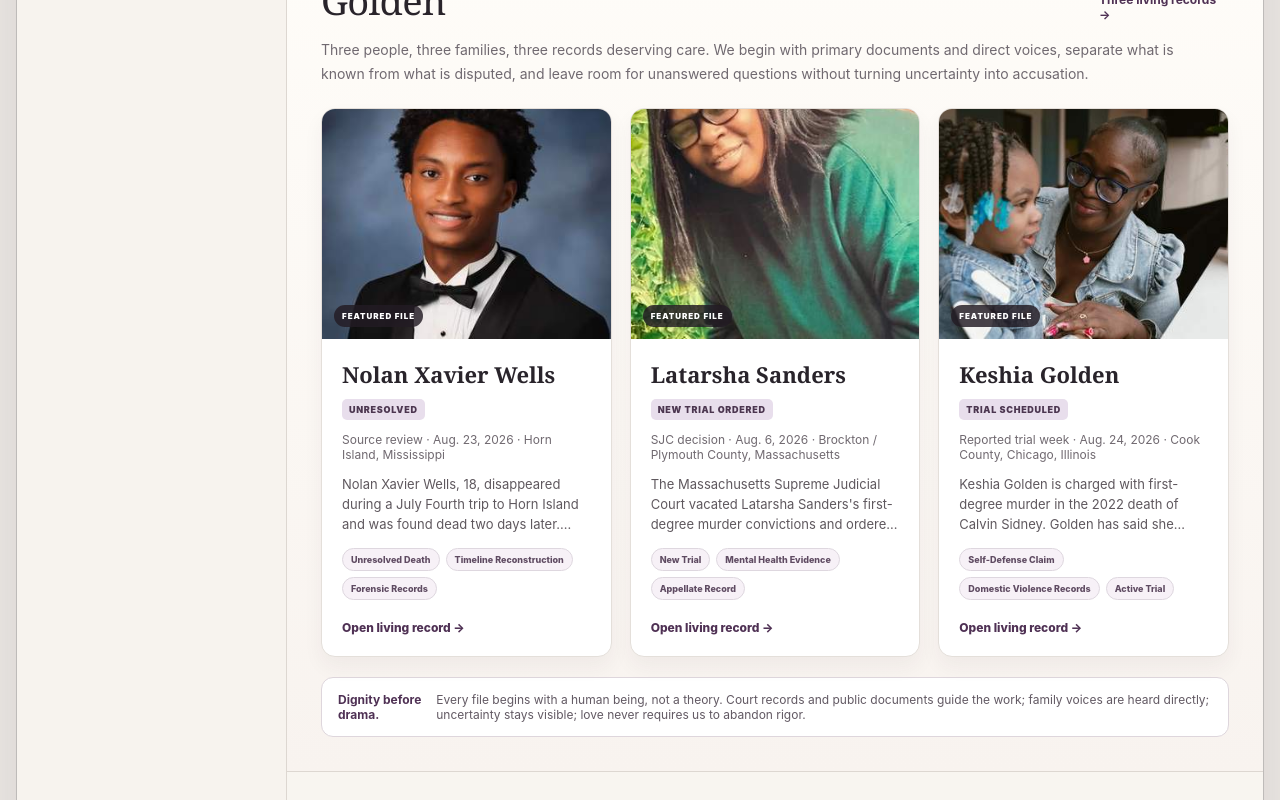
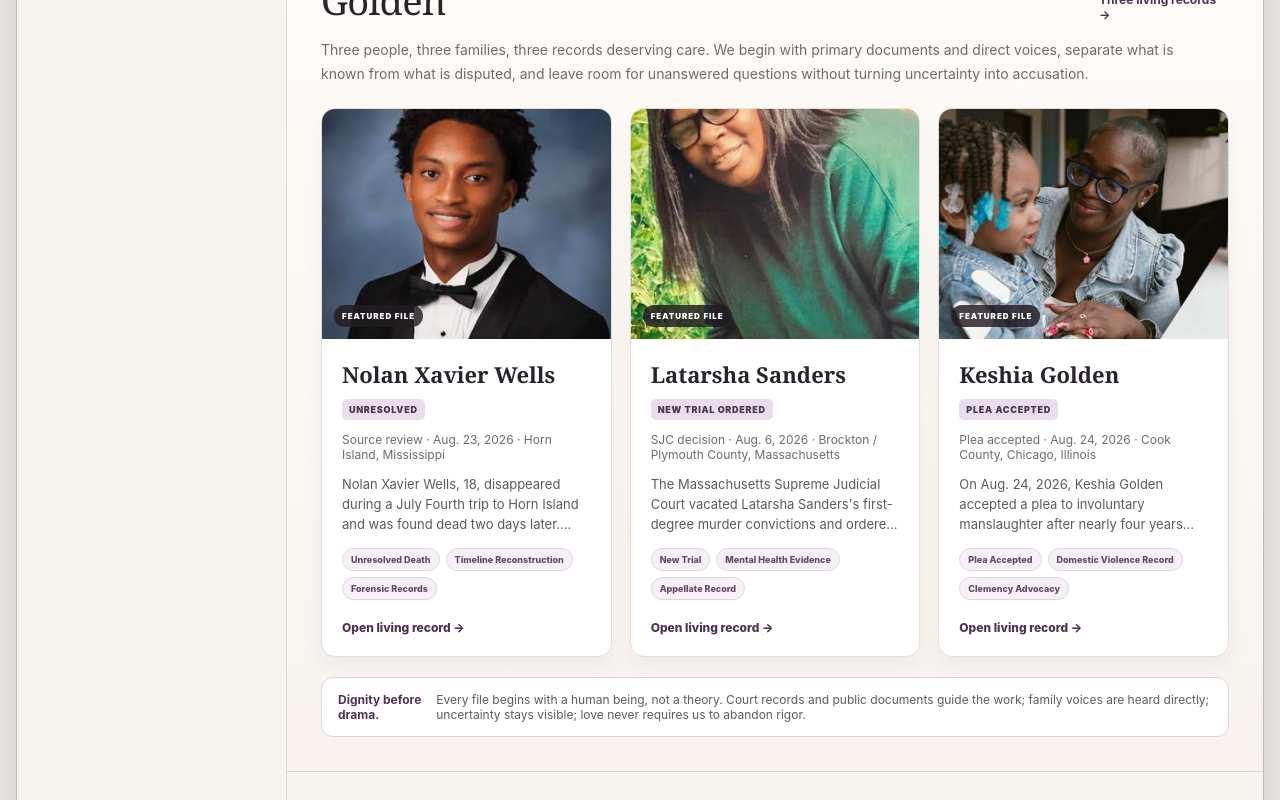
Before and after one commit to katenoahpersonal-svg/Hope-Records, a Next.js app: page / in a window 1280 px wide. Shown: the part 1115-1915 px from the top of the page. Built offline with nearby package versions, Linux system fonts and the light colour scheme.

Commit message:
Apply current Keshia plea update to homepage card

```diff
--- a/components/CaseCard.tsx
+++ b/components/CaseCard.tsx
@@ -1,10 +1,11 @@
 import Link from "next/link";
 import type { CaseRecord } from "@/lib/types";
 import { applyEditorialOverrides } from "@/lib/editorial-overrides";
+import { applyCurrentCaseUpdates } from "@/lib/current-updates";
 import { applyCaseMediaOverrides } from "@/lib/media-overrides";
 
 export function CaseCard({ item }: { item: CaseRecord }) {
-  const displayItem = applyCaseMediaOverrides(applyEditorialOverrides(item));
+  const displayItem = applyCaseMediaOverrides(applyCurrentCaseUpdates(applyEditorialOverrides(item)));
 
   return (
     <article className="caseCard priorityCard">
```
